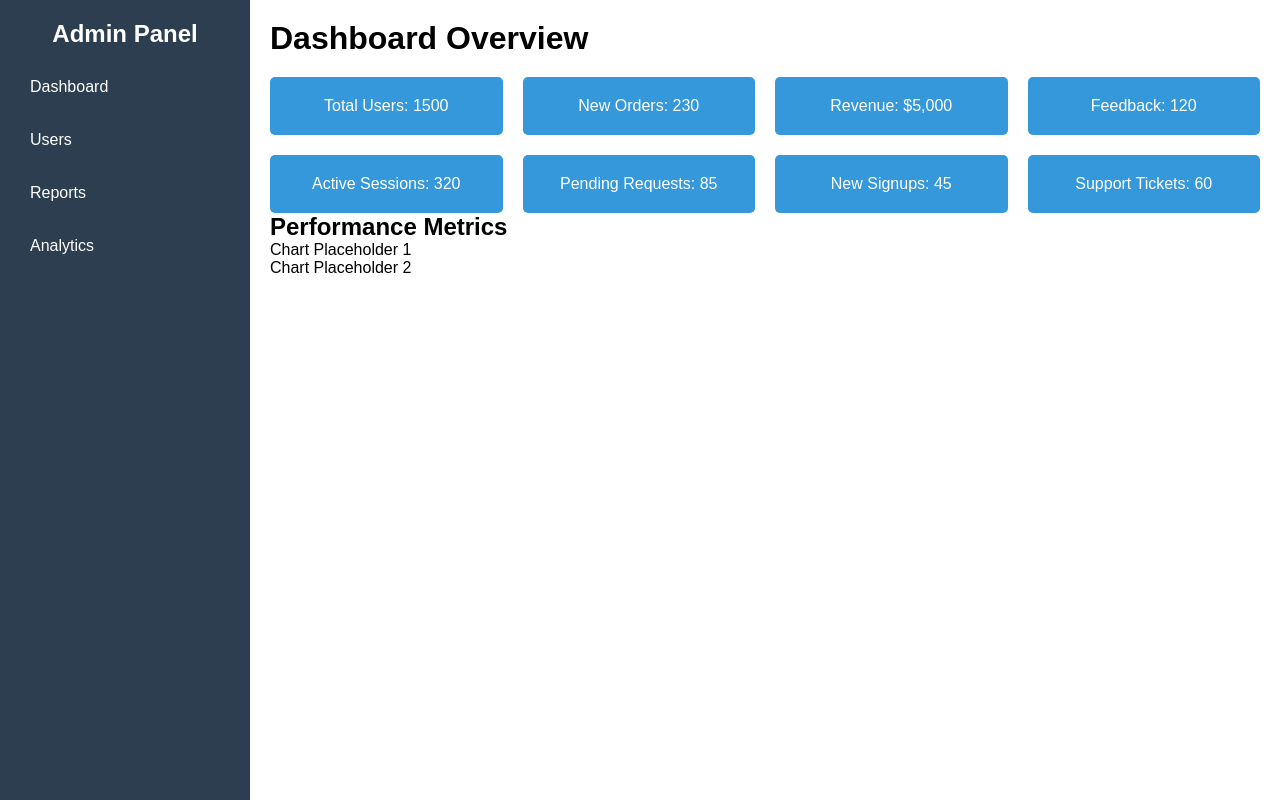
After one commit to kakada777/PHP, a PHP site: page /dashbord.php in a window 1280 px wide. The commit adds this page. Run offline with PHP 8.4, Linux system fonts and the light colour scheme.

Commit message:
new update

```diff
--- a/css/index.css
+++ b/css/index.css
@@ -340,4 +340,3 @@ ul li{
 .scroll-btn.hide {
   opacity: 0;
 }
-/* form login*/
--- /dev/null
+++ b/dashbord.php
@@ -0,0 +1,111 @@
+<!DOCTYPE html>
+<html lang="en">
+<head>
+    <meta charset="UTF-8">
+    <meta name="viewport" content="width=device-width, initial-scale=1.0">
+    <title>Admin Dashboard</title>
+
+</head>
+<style>
+    * {
+    margin: 0;
+    padding: 0;
+    box-sizing: border-box;
+    font-family: Arial, sans-serif;
+    }
+
+    .dashboard-container {
+        display: flex;
+    }
+
+    .sidebar {
+        width: 250px;
+        height: 100vh;
+        background-color: #2C3E50;
+        color: white;
+        padding: 20px;
+    }
+
+    .sidebar h2 {
+        text-align: center;
+        margin-bottom: 20px;
+    }
+
+    .sidebar ul {
+        list-style: none;
+    }
+
+    .sidebar ul li {
+        margin: 15px 0;
+    }
+
+    .sidebar ul li a {
+        color: white;
+        text-decoration: none;
+        display: block;
+        padding: 10px;
+        border-radius: 5px;
+    }
+
+    .sidebar ul li a:hover {
+        background-color: #1A252F;
+    }
+
+    .main-content {
+        flex: 1;
+        padding: 20px;
+    }
+
+    header h1 {
+        margin-bottom: 20px;
+    }
+
+    .cards {
+        display: grid;
+        grid-template-columns: repeat(auto-fit, minmax(200px, 1fr));
+        gap: 20px;
+    }
+
+    .card {
+        background-color: #3498DB;
+        color: white;
+        padding: 20px;
+        text-align: center;
+        border-radius: 5px;
+    }
+
+</style>
+<body>
+    <div class="dashboard-container">
+        <aside class="sidebar">
+            <h2>Admin Panel</h2>
+            <ul>
+                <li><a href="#">Dashboard</a></li>
+                <li><a href="#">Users</a></li>
+                <li><a href="#">Reports</a></li>
+                <li><a href="#">Analytics</a></li>
+            </ul>
+        </aside>
+        <main class="main-content">
+            <header>
+                <h1>Dashboard Overview</h1>
+            </header>
+            <section class="cards">
+                <div class="card">Total Users: 1500</div>
+                <div class="card">New Orders: 230</div>
+                <div class="card">Revenue: $5,000</div>
+                <div class="card">Feedback: 120</div>
+                <div class="card">Active Sessions: 320</div>
+                <div class="card">Pending Requests: 85</div>
+                <div class="card">New Signups: 45</div>
+                <div class="card">Support Tickets: 60</div>
+            </section>
+            <section class="charts">
+                <h2>Performance Metrics</h2>
+                <div class="chart">Chart Placeholder 1</div>
+                <div class="chart">Chart Placeholder 2</div>
+            </section>
+        </main>
+    </div>
+</body>
+</html>
--- a/formlogin.php
+++ b/formlogin.php
@@ -3,14 +3,14 @@ session_start();
 
 // Hardcoded user credentials for demonstration
 $valid_username = "admin";
-$valid_password = "123"; // In a real application, use password hashing
+$valid_password = "123";
 if ($_SERVER["REQUEST_METHOD"] == "POST") {
     $username = $_POST["username"];
     $password = $_POST["password"];
 
     if ($username === $valid_username && $password === $valid_password) {
         $_SESSION["username"] = $username;
-        header("Location: cart.php"); // Redirect to dashboard
+        header("Location: cart.php");
         exit();
     } else {
         $error = "Invalid username or password";
--- a/navbar.php
+++ b/navbar.php
@@ -11,8 +11,8 @@
         <li><a href="index.php" class="nav-link px-2 ">Home</a></li>
         <li><a href="Shoes.php" class="nav-link px-2 ">Shoes</a></li>
         <li><a href="formlogin.php" class="nav-link  px-2">checkout</a></li>
+        <li><a href="dashbord.php" class="nav-link  px-2">dashboard</a></li>
       </ul>
-
       <div class=" container col-md-3 text-end">
         <a href="formlogin.php" type="button" class="btn btn-outline-primary me-2">Login</a>
         <button type="button" class="btn btn-primary">Sign-up</button>
```
